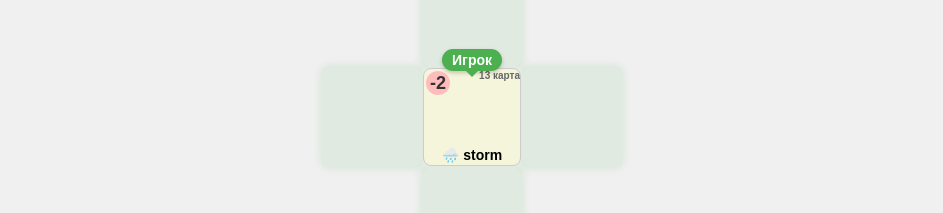
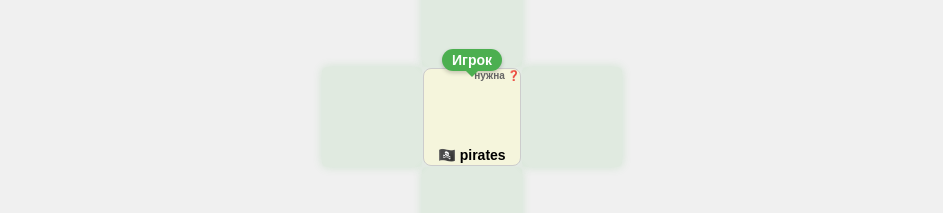
Before and after one commit to Farvoz/Save-Oneself, a React (Vite) app: page / in a window 1280 px wide. Shown: the part 392-605 px from the top of the page, without its empty margins (168-1111 px from the left). Built offline with nearby package versions, Linux system fonts and the light colour scheme.

Commit message:
добавлены пираты и компас

```diff
--- a/src/game/gameActions.js
+++ b/src/game/gameActions.js
@@ -1,4 +1,5 @@
 import { INITIAL_DECK, INITIAL_FRONT_DECK, INITIAL_SHIP } from './gameData';
+import { gameLogger } from './gameLogger';
 import { isCornerShip } from './gameRules';
 
 // Helper function to find a card on the board
@@ -132,6 +133,17 @@ export const movePlayer = (context, row, col) => {
     // если карта с отрицательными жизнями, то уменьшается жизнь (каждый раз)
     newLives = handleNegativeEffects(card, newOccupiedPositions, newLives);
 
+    // Проверяем эффект пиратов
+    if (card.id === 'pirates' && !context.shipCard.skipMove) {
+        // Удаляем корабль из игры
+        newOccupiedPositions.delete(context.shipCard.position);
+        newShipCard = { ...INITIAL_SHIP };
+
+        // Переворачиваем карту пиратов
+        const frontCard = INITIAL_FRONT_DECK.find(c => c.backId === 'pirates');
+        newOccupiedPositions.set(newPosition, frontCard);
+    }
+
     // Если карта есть, просто обновляем позицию игрока
     return {
         playerPosition: newPosition,
@@ -239,8 +251,6 @@ export const placeShip = (occupiedPositions, direction) => {
         ...INITIAL_SHIP,
         direction,
         position: shipPosition,
-        type: 'ship',
-        skipMove: true,
         cornerCoordinates // Add corner coordinates to ship card
     };
 
@@ -361,6 +371,23 @@ export const moveShip = (context) => {
         };
     }
 
+    // Проверяем эффект пиратов: если на поле уже есть карта пиратов, то корабль уходит из игры и карта пиратов переворачивается
+    if (findCardOnBoard(context.occupiedPositions, 'pirates')) {
+        gameLogger.info('Это пираты! Ждем другой корабль');
+
+        const newOccupiedPositions = new Map(context.occupiedPositions);
+        newOccupiedPositions.delete(context.shipCard.position);
+        const frontCard = INITIAL_FRONT_DECK.find(c => c.backId === 'pirates');
+
+        const piratesPos = findCardPositionById(newOccupiedPositions, 'pirates');
+        newOccupiedPositions.set(piratesPos, frontCard);
+
+        return {
+            shipCard: INITIAL_SHIP,
+            occupiedPositions: newOccupiedPositions
+        };
+    }
+
     const [shipRow, shipCol] = context.shipCard.position.split(',').map(Number);
     let newDirection = context.shipCard.direction;
 
--- a/src/game/gameData.js
+++ b/src/game/gameData.js
@@ -12,21 +12,20 @@ export const INITIAL_DECK = [
     { id: 'telescope', lives: 0, direction: '', requirements: 'higher-ground', type: 'back', emoji: '🔭', description: 'Позволяет увидеть полное движение корабля' },
     { id: 'rocks', lives: 0, direction: '', requirements: 'higher-ground', type: 'back', emoji: '🧱', description: 'Позволяет выложить SOS в ряд' },
     { id: 'pig', lives: -2, direction: '', requirements: 'spear', type: 'back', emoji: '🐷', description: 'После добычи, даёт мясо' },
+    { id: 'storm', lives: -2, direction: '', requirements: '_13-turn', type: 'back', emoji: '🌧️', description: 'Можно защититься в убежище' },
 
     // Реализованы частично:
     // TODO:  если одинаковое расстояние, то выбирается случайно
     { id: 'mirage', lives: 0, direction: '', requirements: '_swap', type: 'back', emoji: '🌫️', description: 'Сразу же заменяет самую дальнюю карту и переворачивается' },
-    { id: 'storm', lives: -2, direction: '', requirements: '_13-turn', type: 'back', emoji: '🌧️', description: 'Можно защититься в убежище' },
+    { id: 'pirates', lives: 0, direction: '', requirements: '_ship-sailing', type: 'back', emoji: '🏴‍☠️', description: 'Срабатывает, когда корабль уже плывет' },
     // 2 карты сокровищ
-    // пираты/компас
 ];
 
 // Initial deck of cards (front side)
 export const INITIAL_FRONT_DECK = [
     // Реализованы частично:
-
-    // TODO: корабль должен перепрыгнуть соседнюю клетку
-    { id: 'sea-serpent', lives: 0, backId: 'mirage', type: 'front', emoji: '🐍', description: 'Корабль перескочет соседнюю клетку' },
+    // TODO: добавить дополнительный ход
+    { id: 'compass', lives: 0, backId: 'pirates', type: 'front', emoji: '🧭', description: 'Даёт дополнительный ход на выложенную карту' },
 
     // Реализованы полностью:
     { id: 'fish', lives: 3, backId: 'hook', type: 'front', emoji: '🐟' },
@@ -34,6 +33,7 @@ export const INITIAL_FRONT_DECK = [
     { id: 'coconuts', lives: 2, backId: 'palm-trees', type: 'front', emoji: '🥥' },
     { id: 'meat', lives: 3, backId: 'pig', type: 'front', emoji: '🍽️' },
     { id: 'torch', lives: 0, backId: 'flint', type: 'front', emoji: '🕯️' },
+    { id: 'sea-serpent', lives: 0, backId: 'mirage', type: 'front', emoji: '🐍', description: 'Корабль перескочет соседнюю клетку' },
     { id: 'tornado', lives: -3, backId: 'storm', type: 'front', emoji: '🌪️', description: 'Уничтожает убежище и костер, а затем переворачивается обратно' },
     { id: 'ship-sighted', lives: 0, backId: 'telescope', type: 'front', emoji: '🚢', description: 'Корабль после угла поплывет дальше, но только один раз' },
     { id: 'shelter', lives: 2, backId: 'vines', type: 'front', emoji: '🏠', description: 'Защищает от шторма' },
```
Also changed, not shown: 3 other files (tests, documents, lock files or other folders).
